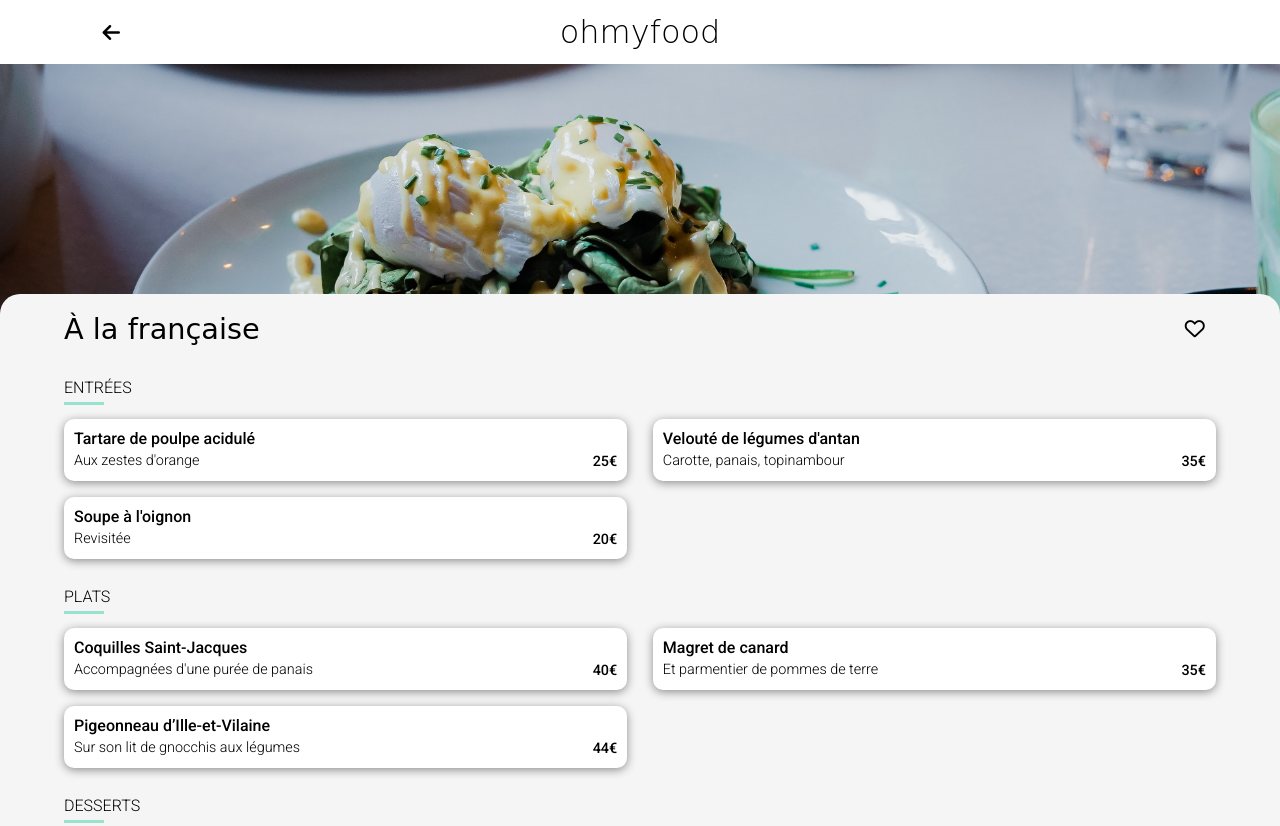
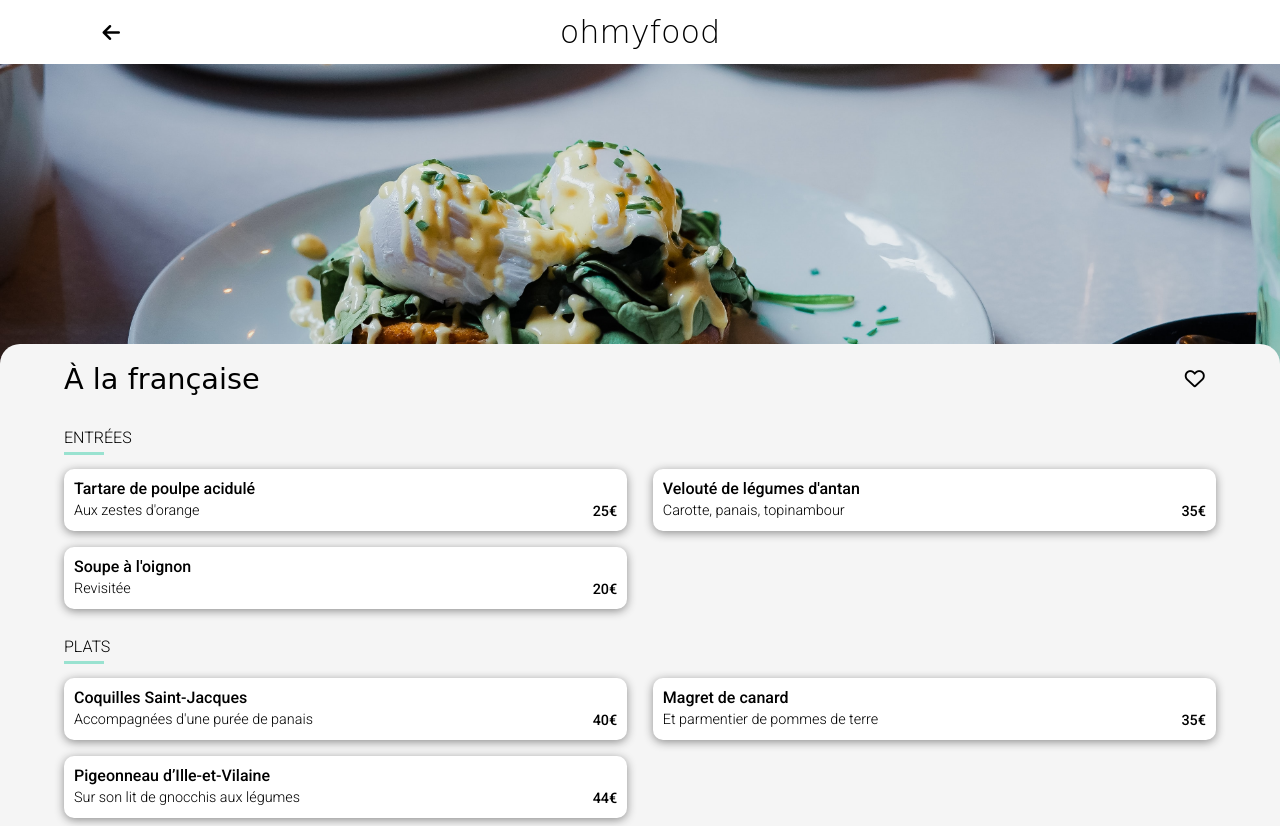
Before and after one commit to MatLyp/OC_P3, a website: page html/ALaFrancaise.html in a window 1280 px wide. Shown: the top 826 px of the page. Drawn offline with Linux system fonts and the light colour scheme; a web font is replaced by a local one.

Commit message:
increase size menus banner image

```diff
--- a/sass/pages/_menus.scss
+++ b/sass/pages/_menus.scss
@@ -1,10 +1,10 @@
 //#region ----- image banner ----- //
 .heading-img-menu {
-    height: 230px;
+    height: 280px;
 
     & img {
         width: 100%;
-        height: 250px;
+        height: 300px;
         object-fit: cover;
     }
 }
```
Also changed, not shown: css/style.css.
